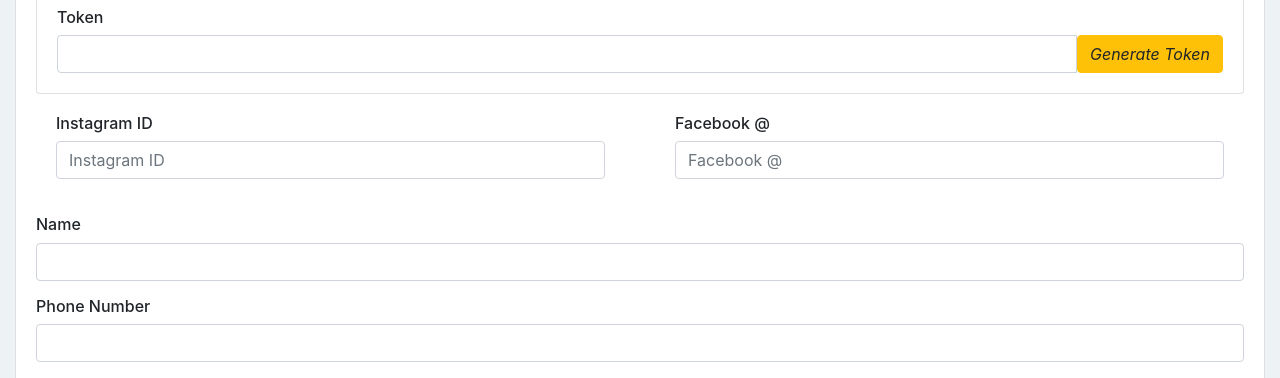
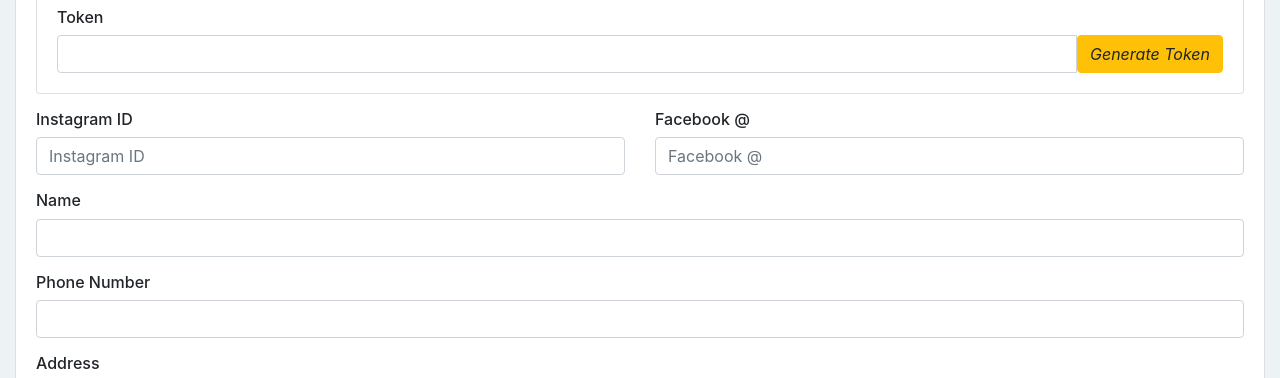
Before and after one commit to anith-manu/tribarb, a Django app: template templates/db/account.html in a window 1280 px wide. Shown: the part 276-654 px from the top of the page. Run offline with Django 3.2, Linux system fonts and the light colour scheme; the template is opened without the code that fills it: values that come from a table or form of the project are taken from there, others are empty; some libraries are stand-ins or nearby versions.

Commit message:
html clean up

```diff
--- a/templates/db/account.html
+++ b/templates/db/account.html
@@ -8,19 +8,20 @@
 
 <div class="db-items">
     <div class="card mb-4">
+
         <div class="card-heading db-card-headings">
             <h4 class="card-title text-center db-card-titles">
                 Account
             </h4>
+        </div>
 
-    </div>
         <div class="card-body">
+
             <h5 class="card-title text-left">Shop Info</h5>
 
             <form method="POST" enctype="multipart/form-data">
                 {% csrf_token %}
 
-            <div class="card" style="border: none;">
                 <div class="card">
                     <div class="card-body">
                         <p>* All {{ request.user.shop.name }} employees must know the <b>Shop ID and Token</b> to login to the Tribarb mobile app.</p>
@@ -37,26 +38,17 @@
                     </div>
                 </div>
 
-                <div class="row">
+                <div class="row mt-3">
                     <div class="col-sm-6">
-                      <div class="card" style="border: none;">
-                        <div class="card-body">
                         <h6>Instagram ID</h6>
                         <input type="text" name="instagram" class="form-control" value="{{ instagram }}" placeholder="Instagram ID">
                     </div>
-                      </div>
-                    </div>
+
                     <div class="col-sm-6">
-                      <div class="card" style="border: none;">
-                        <div class="card-body">
                         <h6>Facebook @</h6>
                         <input type="text" name="facebook" class="form-control" value="{{ facebook }}" placeholder="Facebook @">
                     </div>
                 </div>
-                    </div>
-                  </div>
-
-
 
                 <h6 class="mt-3">Name</h6>
                 <div class="form-group">
@@ -88,32 +80,24 @@
                     {% render_field shop_form.home_bookings %} <label> Home Bookings</label>
                 </div>
 
-            <h5 style="padding-top: 25px;" class="card-title text-left">User Info</h5>
+
+
+                <h5 class="card-title text-left mt-5">User Info</h5>
 
                 <div class="row">
                     <div class="col-sm-4">
-                  <div class="card" style="border: none;">
-                    <div class="card-body">
                         <h6>First Name</h6>
                         {% render_field user_form.first_name class="form-control" %}
                     </div>
-                  </div>
-                </div>
+
                     <div class="col-sm-4">
-                  <div class="card" style="border: none;">
-                    <div class="card-body">
                         <h6>Last Name</h6>
                         {% render_field user_form.last_name class="form-control" %}
                     </div>
-                  </div>
-                </div>
+
                     <div class="col-sm-4">
-                    <div class="card" style="border: none;">
-                      <div class="card-body">
                         <h6>Email</h6>
                         {% render_field user_form.email class="form-control" %}
-                      </div>
-                    </div>
                     </div>
                 </div>
 
@@ -123,7 +107,7 @@
             </form>
         </div>
     </div>
-
+</div>
 
 
 <script>
@@ -152,14 +136,11 @@
     });
 </script>
 
-
 <script src="https://polyfill.io/v3/polyfill.min.js?features=default"></script>
 
-<script defer
-src="https://maps.googleapis.com/maps/api/js?key={{ mapsKey }}&callback=initMap"></script>
+<script defer src="https://maps.googleapis.com/maps/api/js?key={{ mapsKey }}&callback=initMap"></script>
 
 <script>
-
     let marker;
 
     function initMap() {
@@ -235,7 +216,4 @@ src="https://maps.googleapis.com/maps/api/js?key={{ mapsKey }}&callback=initMap"
     }
 </script>
 
-
-</div>
-
 {% endblock %}
```
Also changed, not shown: templates/db/booking.html (+7 -8 lines), templates/db/employees.html (+8 -3 lines), templates/db/service_album.html (+9 -11 lines), templates/db/services.html (+8 -2 lines). Lines whose indentation alone changed are shown as unchanged.
